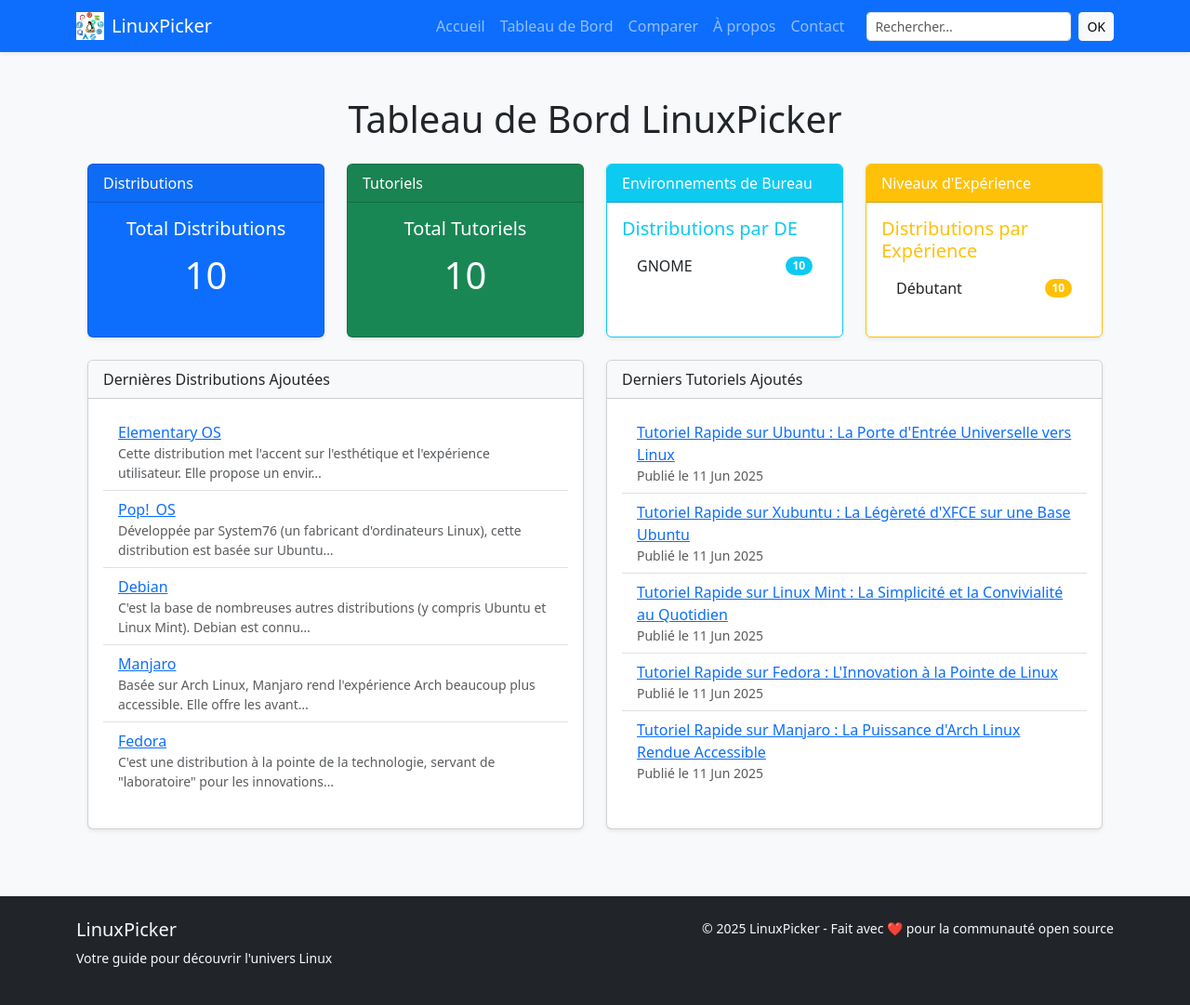
After one commit to FansLHT/linuxpicker_projet, a Django app: page /dashboard/ in a window 1280 px wide. The commit adds this page. Shown: the whole page at 93% size. Run offline with Django 5.2, Linux system fonts and the light colour scheme; data comes from the database, SQL or seed files in the repository.

Commit message:
maj-11-06-25

```diff
--- a/core/templates/core/base.html
+++ b/core/templates/core/base.html
@@ -28,6 +28,9 @@
 <ul class="navbar-nav ms-auto mb-2 mb-lg-0">
 <li class="nav-item">
 <a class="nav-link" href="{% url 'index' %}">Accueil</a>
+</li>
+<li class="nav-item">
+<a class="nav-link" href="{% url 'dashboard' %}">Tableau de Bord</a>
 </li>
 <li class="nav-item">
 <a class="nav-link" href="{% url 'comparer_distributions' %}">Comparer</a>
--- /dev/null
+++ b/core/templates/core/dashboard.html
@@ -0,0 +1,113 @@
+{% extends 'core/base.html' %}
+
+{% block title %}Tableau de Bord - LinuxPicker{% endblock %}
+
+{% block content %}
+<div class="container mt-4">
+    <h1 class="mb-4 text-center">Tableau de Bord LinuxPicker</h1>
+
+    <div class="row g-4">
+        {# Carte Total Distributions #}
+        <div class="col-md-6 col-lg-3">
+            <div class="card text-white bg-primary mb-3 h-100 shadow-sm">
+                <div class="card-header">Distributions</div>
+                <div class="card-body text-center">
+                    <h5 class="card-title">Total Distributions</h5>
+                    <p class="card-text fs-1">{{ total_distributions }}</p>
+                </div>
+            </div>
+        </div>
+
+        {# Carte Total Tutoriels #}
+        <div class="col-md-6 col-lg-3">
+            <div class="card text-white bg-success mb-3 h-100 shadow-sm">
+                <div class="card-header">Tutoriels</div>
+                <div class="card-body text-center">
+                    <h5 class="card-title">Total Tutoriels</h5>
+                    <p class="card-text fs-1">{{ total_tutoriels }}</p>
+                </div>
+            </div>
+        </div>
+
+        {# Carte Stats Environnement de Bureau #}
+        <div class="col-md-6 col-lg-3">
+            <div class="card border-info mb-3 h-100 shadow-sm">
+                <div class="card-header bg-info text-white">Environnements de Bureau</div>
+                <div class="card-body">
+                    <h5 class="card-title text-info">Distributions par DE</h5>
+                    <ul class="list-group list-group-flush">
+                        {% for stat in env_stats %}
+                            <li class="list-group-item d-flex justify-content-between align-items-center">
+                                {{ stat.label }}
+                                <span class="badge bg-info rounded-pill">{{ stat.count }}</span>
+                            </li>
+                        {% empty %}
+                            <li class="list-group-item">Aucune donnée</li>
+                        {% endfor %}
+                    </ul>
+                </div>
+            </div>
+        </div>
+
+        {# Carte Stats Niveau d'Expérience #}
+        <div class="col-md-6 col-lg-3">
+            <div class="card border-warning mb-3 h-100 shadow-sm">
+                <div class="card-header bg-warning text-white">Niveaux d'Expérience</div>
+                <div class="card-body">
+                    <h5 class="card-title text-warning">Distributions par Expérience</h5>
+                    <ul class="list-group list-group-flush">
+                        {% for stat in exp_stats %}
+                            <li class="list-group-item d-flex justify-content-between align-items-center">
+                                {{ stat.label }}
+                                <span class="badge bg-warning rounded-pill">{{ stat.count }}</span>
+                            </li>
+                        {% empty %}
+                            <li class="list-group-item">Aucune donnée</li>
+                        {% endfor %}
+                    </ul>
+                </div>
+            </div>
+        </div>
+
+        {# Carte Dernières Distributions Ajoutées #}
+        <div class="col-lg-6">
+            <div class="card mb-3 h-100 shadow-sm">
+                <div class="card-header bg-light">Dernières Distributions Ajoutées</div>
+                <div class="card-body">
+                    <ul class="list-group list-group-flush">
+                        {% for dist in latest_distributions %}
+                            <li class="list-group-item">
+                                <a href="{% url 'distribution_detail' dist.pk %}">{{ dist.nom }}</a>
+                                <small class="text-muted d-block">{{ dist.description|truncatechars:100 }}</small>
+                            </li>
+                        {% empty %}
+                            <li class="list-group-item">Aucune distribution récente.</li>
+                        {% endfor %}
+                    </ul>
+                </div>
+            </div>
+        </div>
+
+        {# Carte Derniers Tutoriels Ajoutés #}
+        <div class="col-lg-6">
+            <div class="card mb-3 h-100 shadow-sm">
+                <div class="card-header bg-light">Derniers Tutoriels Ajoutés</div>
+                <div class="card-body">
+                    <ul class="list-group list-group-flush">
+                        {% for tutoriel in latest_tutoriels %}
+                            <li class="list-group-item">
+                                <a href="{% url 'tutoriels' tutoriel.pk %}">{{ tutoriel.titre }}</a>
+                                <small class="text-muted d-block">Publié le {{ tutoriel.date_publication|date:"d M Y" }}</small>
+                            </li>
+                        {% empty %}
+                            <li class="list-group-item">Aucun tutoriel récent.</li>
+                        {% endfor %}
+                    </ul>
+                </div>
+            </div>
+        </div>
+
+    </div>{# End row #}
+
+</div>{# End container #}
+{% endblock %}
--- a/core/urls.py
+++ b/core/urls.py
@@ -16,6 +16,7 @@ urlpatterns = [
     path('quiz/', quiz_recommandation, name='quiz_recommandation'), # Nouvelle URL pour le quizz
     path('contact/', views.contact, name='contact'),
     path('a-propos/', views.a_propos, name='a_propos'),
+    path('dashboard/', views.dashboard, name='dashboard'),
 
     # Nouvelle URL pour la comparaison
     path('comparer/', views.comparer_distributions, name='comparer_distributions'),
--- a/core/views.py
+++ b/core/views.py
@@ -9,6 +9,7 @@ from django.contrib import messages
 from django.core.mail import send_mail
 from django.conf import settings
 from .forms import ComparaisonForm
+from django.db.models import Count
 
 # --- Vue pour la liste des distributions avec filtrage avancé ---
 def index(request):
@@ -209,3 +210,47 @@ def comparer_distributions(request):
         'distributions_a_comparer': distributions_a_comparer,
     }
     return render(request, 'core/comparer_distributions.html', context)
+
+
+# --- Vue pour le tableau de bord ---
+def dashboard(request):
+    # Optionnel: si vous voulez que le dashboard soit accessible uniquement aux utilisateurs connectés
+    # @login_required
+    # def dashboard(request):
+
+    total_distributions = Distribution.objects.count()
+    total_tutoriels = Tutoriel.objects.count()
+
+    # Statistiques sur les environnements de bureau
+    # group_by_env = Distribution.objects.values('environnement_bureau').annotate(count=Count('environnement_bureau')).order_by('-count')
+    # Pour afficher les noms lisibles au lieu des valeurs stockées :
+    env_stats_raw = Distribution.objects.values('environnement_bureau').annotate(count=Count('environnement_bureau')).order_by('-count')
+    env_stats = []
+    for stat in env_stats_raw:
+        # Obtenez le libellé lisible pour chaque valeur
+        env_label = dict(Distribution._meta.get_field('environnement_bureau').choices).get(stat['environnement_bureau'], stat['environnement_bureau'])
+        env_stats.append({'label': env_label, 'count': stat['count']})
+
+    # Statistiques sur les niveaux d'expérience
+    exp_stats_raw = Distribution.objects.values('niveau_experience').annotate(count=Count('niveau_experience')).order_by('-count')
+    exp_stats = []
+    for stat in exp_stats_raw:
+        exp_label = dict(Distribution._meta.get_field('niveau_experience').choices).get(stat['niveau_experience'], stat['niveau_experience'])
+        exp_stats.append({'label': exp_label, 'count': stat['count']})
+
+
+    # Les 5 dernières distributions ajoutées
+    latest_distributions = Distribution.objects.order_by('-id')[:5] # Ou par date_ajout si vous en avez une
+
+    # Les 5 derniers tutoriels ajoutés
+    latest_tutoriels = Tutoriel.objects.order_by('-date_publication')[:5]
+
+    context = {
+        'total_distributions': total_distributions,
+        'total_tutoriels': total_tutoriels,
+        'env_stats': env_stats,
+        'exp_stats': exp_stats,
+        'latest_distributions': latest_distributions,
+        'latest_tutoriels': latest_tutoriels,
+    }
+    return render(request, 'core/dashboard.html', context)
```
